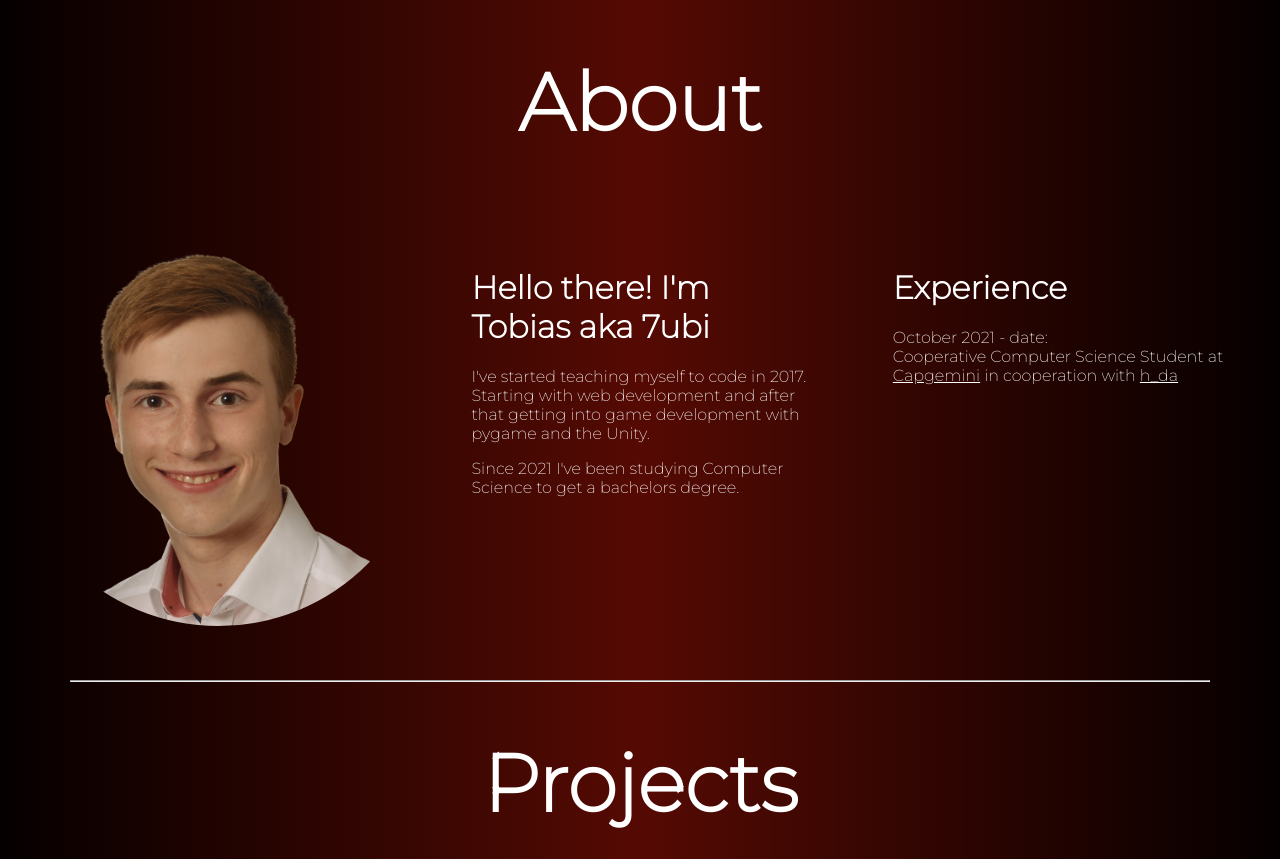
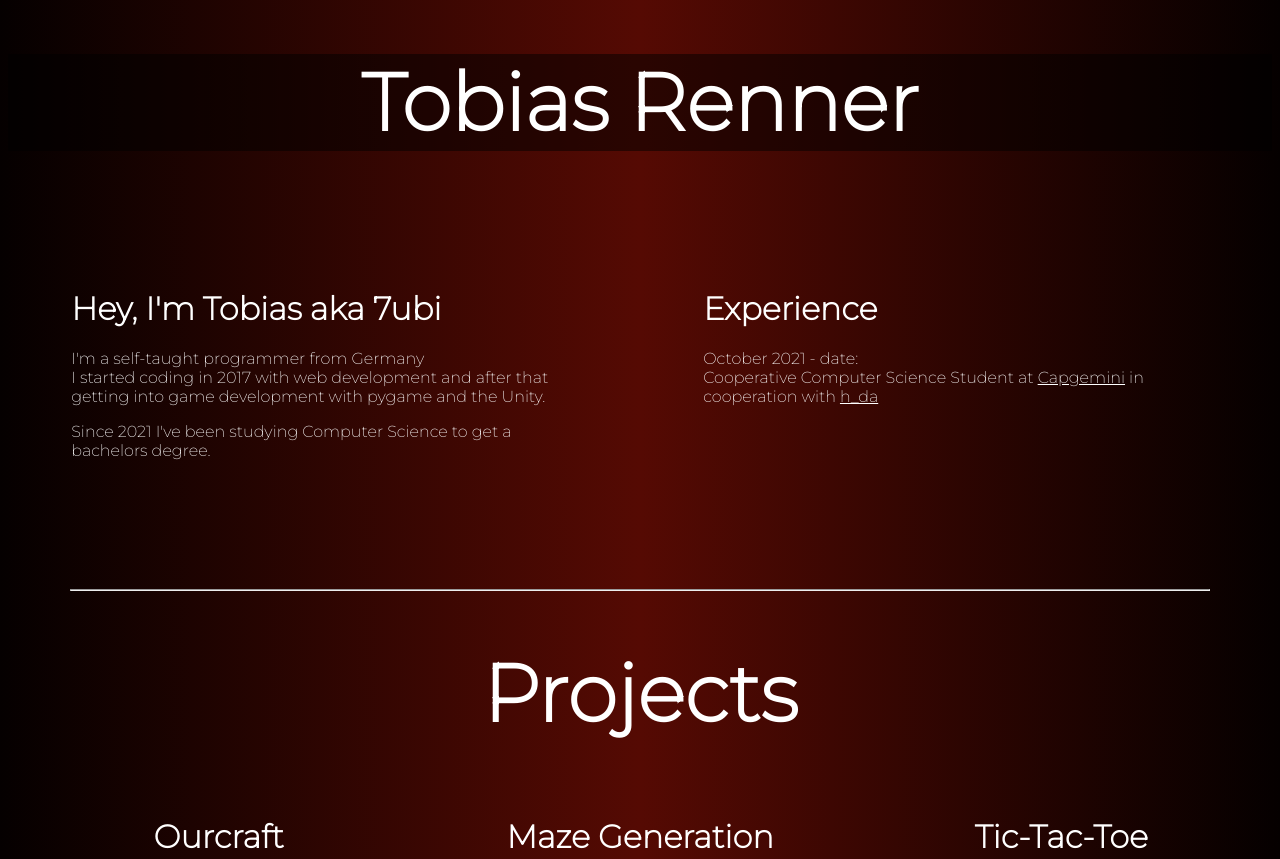
Before and after one commit to 7ubi/Portfolio, a plain HTML site: page index.html in a window 1280 px wide. Shown: the top 859 px of the page. Drawn offline with Linux system fonts and the light colour scheme.

Commit message:
design changes

```diff
--- a/css/style.css
+++ b/css/style.css
@@ -7,6 +7,16 @@ body{
     object-fit: cover;
     font-family: "Montserrat", serif;
     color: white;
+}
+
+#header{
+    padding: 0;
+    background: rgba(0, 0, 0, 0.5);
+}
+
+.header_title{
+    text-align: center;
+    font-size: 5rem;
 }
 
 .link_no_decoration{
@@ -63,7 +73,12 @@ body{
 
 /* on Desktop */
 @media screen and (min-width: 550px) {
-    .container{
+    .container_description{
+        display: grid;
+        grid-template-columns: 1fr 1fr;
+    }
+
+    .container_project{
         display: grid;
         grid-template-columns: 1fr 1fr 1fr;
     }
@@ -99,11 +114,15 @@ body{
 }
 /* on Mobile */
 @media screen and (max-width: 550px) {
-    .container{
+    .container_description{
         display: grid;
         grid-template-columns: 1fr;
     }
 
+    .container_project{
+        display: grid;
+        grid-template-columns: 1fr;
+    }
 
     #tobias {
         object-fit: cover;
--- a/index.html
+++ b/index.html
@@ -22,23 +22,25 @@
         </title>
     </head>
     <body>
+        <!-- Header -->
+
+        <div id="header">
+            <h1 class="header_title">
+                Tobias Renner
+            </h1>
+        </div>
+
         <!-- DESCRIPTION-->
-        <h1 class="title">
-            About
-        </h1>
-        <div class="container">
-            <div id="person">
-                <img id="tobias" src="Images/tobias-nobg.png" alt="" class="img-responsive">
-            </div>
+        <div class="container_description">
             <div id="description" class="description">
 
                 <div id="text" class="p-2">
                     <h1>
-                        Hello there! I'm Tobias aka 7ubi
+                        Hey, I'm Tobias aka 7ubi
                     </h1>
                     <p>
-                        I've started teaching myself to code in 2017.<br>
-                        Starting with web development and after that getting into game development with pygame and the Unity.
+                        I'm a self-taught programmer from Germany <br>
+                        I started coding in 2017 with web development and after that getting into game development with pygame and the Unity.
                     </p>
                     <p>
                         Since 2021 I've been studying Computer Science to get a bachelors degree.
@@ -60,7 +62,7 @@
         <h1 class="title">
             Projects
         </h1>
-        <div class="container">
+        <div class="container_project">
             <div id="project1" class="projects">
                 <a class="link_no_decoration" target="_blank" href="https://github.com/7ubi/ourcraft">
                     <h1>
```
Also changed, not shown: Images/tobias-nobg.png (deleted), Images/tobias.jpg (deleted).
